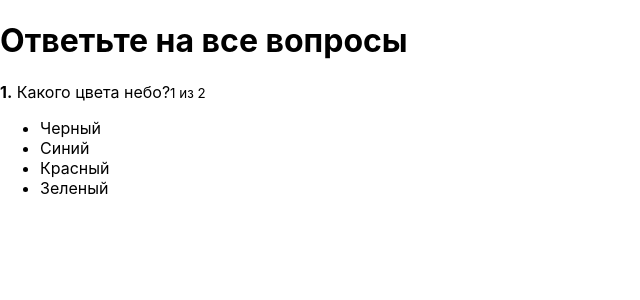
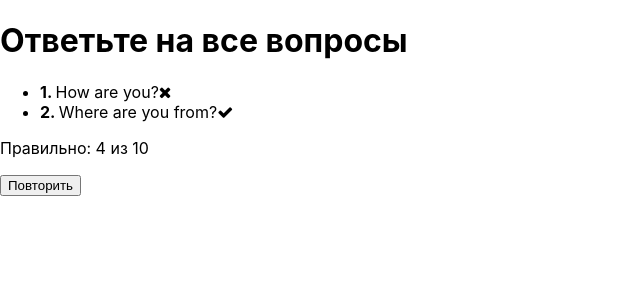
Before and after one commit to geliadonchak/SummerPractice, a React app in the folder react-quiz/: page / in a window 1280 px wide. Shown: the top 300 px of the page, without its empty margins (0-640 px from the left). Built offline with nearby package versions, Linux system fonts and the light colour scheme.

Commit message:
make results output

```diff
--- a/react-quiz/public/index.html
+++ b/react-quiz/public/index.html
@@ -24,7 +24,9 @@
       work correctly both with client-side routing and a non-root public URL.
       Learn how to configure a non-root public URL by running `npm run build`.
     -->
-    <title>React App</title>
+<!--    <link href="https://use.fontawesome.com/releases/v5.1.0/css/all.css" rel="stylesheet">-->
+    <link rel="stylesheet" href="https://stackpath.bootstrapcdn.com/font-awesome/4.7.0/css/font-awesome.min.css" integrity="sha384-wvfXpqpZZVQGK6TAh5PVlGOfQNHSoD2xbE+QkPxCAFlNEevoEH3Sl0sibVcOQVnN" crossorigin="anonymous">
+    <title>Quiz App</title>
   </head>
   <body>
     <noscript>You need to enable JavaScript to run this app.</noscript>
--- /dev/null
+++ b/react-quiz/src/components/FinishedQuiz/FinishedQuiz.css
@@ -0,0 +1,26 @@
+.FinishedQuiz {
+    padding: 20px;
+    color: #fff;
+    border: 2px solid #fff;
+    border-radius: 5px;
+    box-sizing: border-box;
+    margin: 0 10px;
+}
+
+.FinishedQuiz ul {
+    list-style: none;
+    padding: 0;
+    margin: 0;
+}
+
+.FinishedQuiz ul li i{
+    margin-left: 10px;
+}
+
+.success {
+    color: rgba(161, 240, 69, .7);
+}
+
+.error {
+    color: rgba(240, 87, 108, .7);
+}
--- /dev/null
+++ b/react-quiz/src/components/FinishedQuiz/FinishedQuiz.js
@@ -0,0 +1,29 @@
+import React from 'react';
+import classes from './FinishedQuiz.css';
+
+const FinishedQuiz = props => {
+    return (
+        <div className={classes.FinishedQuiz}>
+            <ul>
+                <li>
+                    <strong>1. </strong>
+                    How are you?
+                    <i className={'fa fa-times ' + classes.error}/>
+                </li>
+                <li>
+                    <strong>2. </strong>
+                    Where are you from?
+                    <i className={'fa fa-check ' + classes.success}/>
+                </li>
+            </ul>
+
+            <p>Правильно: 4 из 10</p>
+
+            <div>
+                <button>Повторить</button>
+            </div>
+        </div>
+    );
+}
+
+export default FinishedQuiz;
--- a/react-quiz/src/containers/Quiz/Quiz.js
+++ b/react-quiz/src/containers/Quiz/Quiz.js
@@ -1,9 +1,11 @@
 import React, {Component} from 'react';
 import classes from './Quiz.css';
 import ActiveQuiz from '../../components/ActiveQuiz/ActiveQuiz';
+import FinishedQuiz from '../../components/FinishedQuiz/FinishedQuiz';
 
 class Quiz extends Component {
     state = {
+        isFinished: true,
         activeQuestion: 0,
         answerState: null,
         quiz: [
@@ -33,6 +35,13 @@
     }
 
     handleOnAnswerClick = answerId =>{
+        if (this.state.answerState) {
+            const key = Object.keys(this.state.answerState)[0];
+            if (this.state.answerState[key] === 'success') {
+                return;
+            }
+        }
+
         const question = this.state.quiz[this.state.activeQuestion];
         if (question.rightAnswerId === answerId) {
             this.setState({
@@ -41,7 +50,9 @@
 
             const timeout = window.setTimeout(() => {
                 if (this.isQuizFinished()) {
-                    console.log('Finished');
+                    this.setState({
+                        isFinished: true
+                    })
                 } else {
                     this.setState({
                         activeQuestion: this.state.activeQuestion + 1,
@@ -67,7 +78,13 @@
             <div className={classes.Quiz}>
                 <div className={classes.QuizWrapper}>
                     <h1>Ответьте на все вопросы</h1>
-                    <ActiveQuiz
+
+                    {
+                        this.state.isFinished
+                            ? <FinishedQuiz
+
+                              />
+                            : <ActiveQuiz
                                 answers={this.state.quiz[this.state.activeQuestion].answers}
                                 question={this.state.quiz[this.state.activeQuestion].question}
                                 onAnswerClick={this.handleOnAnswerClick}
@@ -75,6 +92,7 @@
                                 answerNumber={this.state.activeQuestion + 1}
                                 state={this.state.answerState}
                             />
+                    }
                 </div>
             </div>
         );
```
Lines whose indentation alone changed are shown as unchanged.
